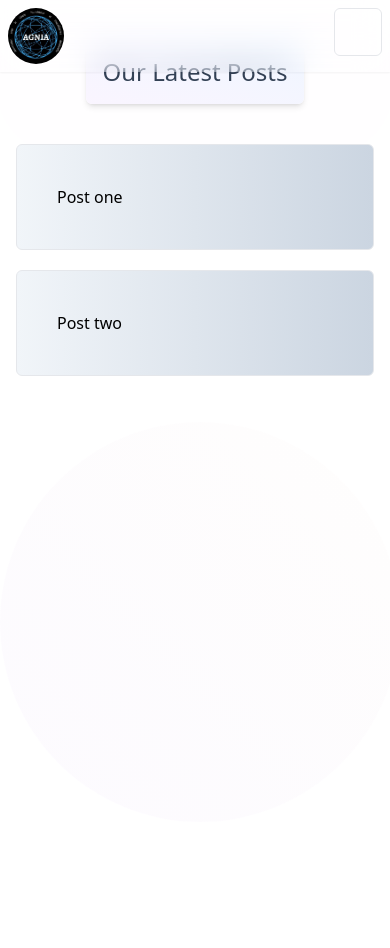
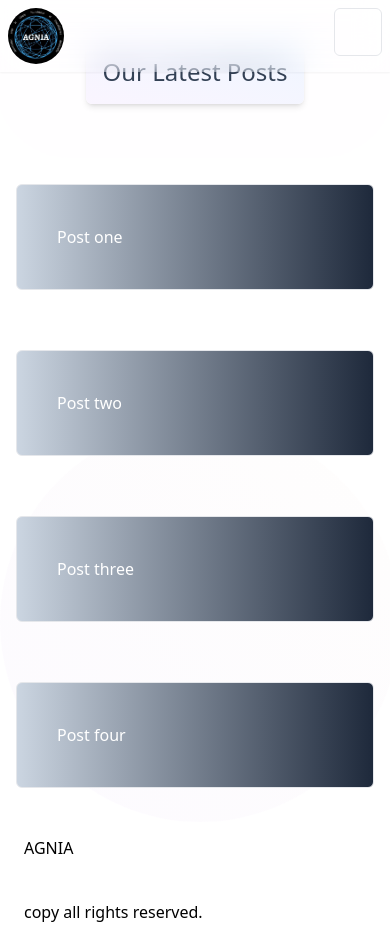
Before and after one commit to Marco6792/AGNIA-NGO-FRONTEND, a React (Vite) app: page /blog in a window 390 px wide. Before the commit the page ends 844 px from the top, so only its background shows below. Built offline with nearby package versions, Linux system fonts and the light colour scheme; some icons are missing.

Commit message:
initial commit

```diff
--- a/src/App.tsx
+++ b/src/App.tsx
@@ -10,7 +10,11 @@ import useScrollHeight from "./hooks/useHeight";
 function App() {
 
 	const height = useScrollHeight("100px")
-	console.log({"scroll-height":height});
+	console.log({ "scroll-height": height });
+
+	const scrollPosition = window.pageYOffset;
+	console.log(scrollPosition);
+
 	return (
 		<Routes>
 			<Route path="/" element={<Layout />}>
--- a/src/components/Blog.tsx
+++ b/src/components/Blog.tsx
@@ -6,16 +6,21 @@ const Blog = () => {
 			<h1 className="text-2xl text-slate-700 shadow-md p-4 rounded-md from-blue-50 to-purple-50 bg-gradient-to-bl">
 				Our Latest Posts
 			</h1>
-			<div className="md:grid md:grid-cols-2 justify-between mt-10 sm:space-x-10 items-center w-full max-sm:space-y-5 px-4 pb-6 max-md:flex max-md:flex-col">
-				<div className="border p-10 max-sm:w-full flex-1 rounded-md z-20 from-slate-100 to-slate-300 bg-gradient-to-r">
+			<div className=" mt-10 w-full max-sm:space-y-5 px-4 pb-6  grid grid-cols-2 gap-10 pt-10 max-sm:grid-cols-1 text-white">
+				<div className="border p-10 max-sm:w-full rounded-md z-20 from-slate-300 to-slate-800 bg-gradient-to-r ">
 					<h1>Post one</h1>
 				</div>
-				<div className="border p-10 max-sm:w-full flex-1 rounded-md z-20 from-slate-100 to-slate-300 bg-gradient-to-r">
+				<div className="border p-10 max-sm:w-full rounded-md z-20 from-slate-300 to-slate-800 bg-gradient-to-r">
 					<h1>Post two</h1>
 				</div>
-      </div>
-      <div className="from-orange-50 to-purple-200 bg-gradient-to-bl p-6 fixed  md:right-80 opacity-10 h-[400px] w-[400px] rounded-full left-1/2 right-1/2 top-1/2 max-sm:left-0">
-      </div>
+				<div className="border p-10 max-sm:w-full rounded-md z-20 from-slate-300 to-slate-800 bg-gradient-to-r">
+					<h1>Post three</h1>
+				</div>
+				<div className="border p-10 max-sm:w-full rounded-md z-20 from-slate-300 to-slate-800 bg-gradient-to-r">
+					<h1>Post four</h1>
+				</div>
+			</div>
+			<div className="from-orange-50 to-purple-200 bg-gradient-to-bl p-6 fixed  md:right-80 opacity-10 h-[400px] w-[400px] rounded-full left-1/2 right-1/2 top-1/2 max-sm:left-0"></div>
 		</div>
 	);
 };
--- /dev/null
+++ b/src/components/Footer.tsx
@@ -0,0 +1,12 @@
+import React from 'react'
+
+const Footer = () => {
+  return (
+      <div className='flex flex-col space-y-10 p-6'>
+          <h1>AGNIA</h1>
+          <p>copy all rights reserved.</p>
+    </div>
+  )
+}
+
+export default Footer
--- a/src/components/Home/HeroPage.tsx
+++ b/src/components/Home/HeroPage.tsx
@@ -13,7 +13,7 @@ const HeroPage = () => {
 				praesentium. Facilis amet labore deleniti mollitia porro modi
 			</p>
       </div>
-      <div className="from-blue-300 to-blue-400 bg-gradient-to-tr p-6 fixed -top-10  max-md:-right-40 opacity-10 h-[300px] w-[470px] rounded-full -rotate-45 md:hidden">
+      <div className="from-blue-300 to-blue-400 bg-gradient-to-tr p-6 fixed -top-10  max-md:-right-40 opacity-10 h-[300px] w-[470px] rounded-full -rotate-45 md:inset-auto md:opacity-5 md:h-[250px] md:w-[400px]">
       </div>
 		</div>
 	);
--- a/src/components/Layout.tsx
+++ b/src/components/Layout.tsx
@@ -3,6 +3,7 @@ import { Outlet } from "react-router-dom"
 import NavBar from "./Home/NavBar"
 import ScrollToTopButton from "./ScrollToTopButton"
 import SocialMediaLinks from "./SocialMediaLinks"
+import Footer from "./Footer"
 
 const Layout = () => {
     return (
@@ -11,6 +12,7 @@ const Layout = () => {
             <ScrollToTopButton />
             <SocialMediaLinks />
             <Outlet />
+            <Footer />
         </React.Fragment>
     )
 }
--- a/src/components/SocialMediaLinks.tsx
+++ b/src/components/SocialMediaLinks.tsx
@@ -1,5 +1,5 @@
 import React from "react";
-import { FaFacebook, FaLinkedin, FaWhatsapp } from "react-icons/fa6";
+import { FaFacebook, FaLinkedin, FaTwitter, FaWhatsapp } from "react-icons/fa6";
 import useScrollHeight from "../hooks/useHeight";
 import { Link } from "react-router-dom";
 
@@ -8,10 +8,11 @@ const SocialMediaLinks = () => {
 	return (
 		<React.Fragment>
 			{isHeight ? (
-				<div className="fixed flex mx-auto md:hidden shadow-md p-3 bottom-3 max-w-[160px] -left-1/2 -right-1/2  z-40 bg-white w-full items-center rounded-md space-x-3 justify-center ">
+				<div className="fixed flex mx-auto md:hidden shadow-md p-3 bottom-3 max-w-[185px] -left-1/2 -right-1/2  z-40 bg-white w-full items-center rounded-[50px] space-x-3 justify-center ">
 					<Link to="/"><FaWhatsapp className="text-3xl cursor-pointer text-green-500"></FaWhatsapp></Link>
 					<Link to="/"><FaFacebook className="text-3xl cursor-pointer text-blue-500"></FaFacebook></Link>
 					<Link to="/"><FaLinkedin className="text-3xl cursor-pointer text-blue-800"></FaLinkedin></Link>
+					<Link to="/"><FaTwitter className="text-3xl cursor-pointer text-blue-800"></FaTwitter></Link>
 				</div>
 			) : null}
 		</React.Fragment>
--- a/src/hooks/useHeight.ts
+++ b/src/hooks/useHeight.ts
@@ -7,6 +7,7 @@ const useScrollHeight = (query: Tquery): boolean => {
     useEffect(() => {
         const handleScroll = () => {
             const scrollPosition = window.pageYOffset;
+            console.log(scrollPosition);
             if (scrollPosition > 200) {
                 setMatches(true);
             } else {
--- a/src/index.css
+++ b/src/index.css
@@ -17,12 +17,17 @@ body{
     height: 100%;
     /* background-color: gray; */
     overflow-x: hidden;
+    /* background: url("./assets/AGNIA-LOGO.jpg");
+    background-size: cover;
+    background-repeat: no-repeat;
+    object-fit: cover;
+    background-position: center; */
 
 }
 
-body::-webkit-scrollbar{
+/* body::-webkit-scrollbar{
     width: 0;
-}
+} */
 .div{
     display: flex;
     justify-content: center;
```
